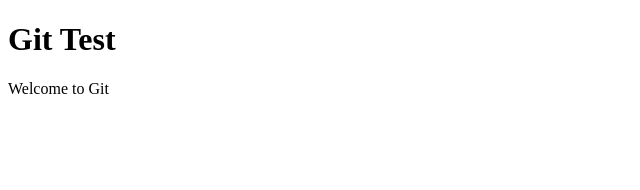
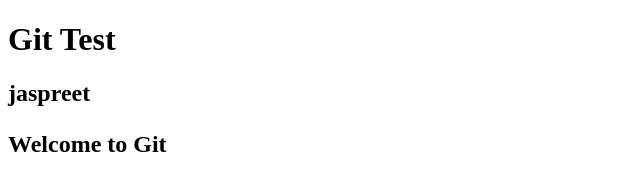
Before and after one commit to jaspreet003/test, a plain HTML site: page index.html in a window 1280 px wide. Shown: the whole page, without its empty margins (0-640 px from the left). Drawn offline with Linux system fonts and the light colour scheme.

Commit message:
i add h2 elelment

```diff
--- a/index.html
+++ b/index.html
@@ -2,6 +2,7 @@
 <html>
 <head>
 <h1>Git Test</h1>
+<h2>jaspreet<h2>
 </head>
 <body>
 <p>Welcome to Git</p>
```
